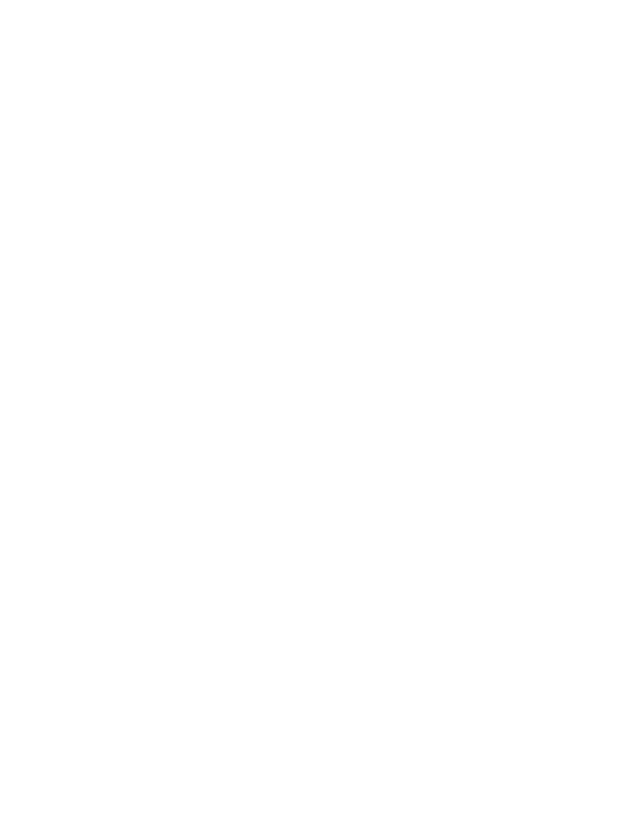
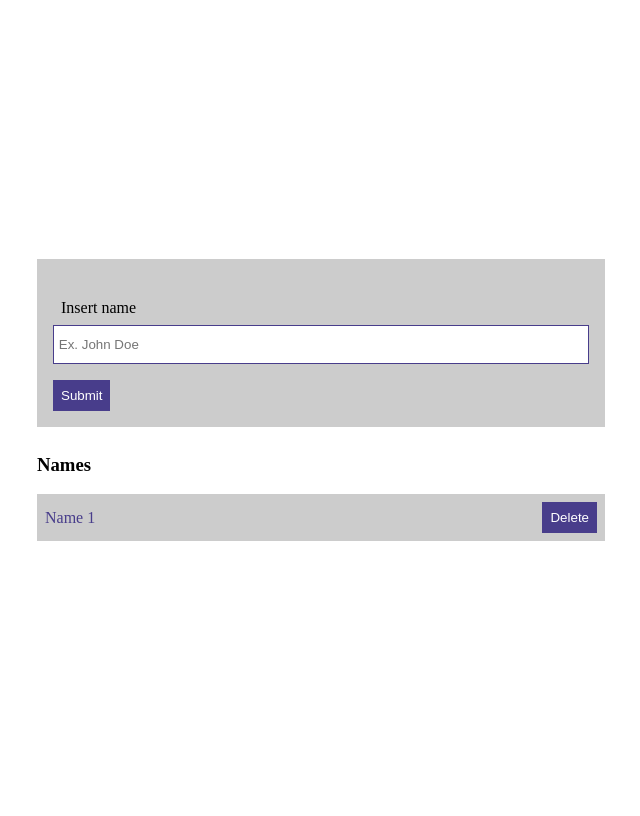
Before and after one commit to DiegoFirmiano/database, a PHP site: page / in a window 1280 px wide. Before the commit the part shown is empty. Shown: the whole page, without its empty margins (319-959 px from the left). Run offline with PHP 8.4, Linux system fonts and the light colour scheme.

Commit message:
index modifications

```diff
--- a/files/Crud.php
+++ b/files/Crud.php
@@ -20,7 +20,7 @@ class Crud
             $this->query = Connection::getConnection()->prepare($this->sql);
             $this->query->execute($values);
             return [
-                "Status" => true,
+                "status" => true,
                 "lastId" => Connection::getConnection()->lastInsertId()
             ];
         }catch(PDOException $error){
--- a/index.php
+++ b/index.php
@@ -1,4 +1,5 @@
 <?php
+error_reporting(E_ALL);
 
 require_once "files/DatabaseException.php";
 require_once "files/Connection.php";
@@ -7,8 +8,6 @@ require_once "files/Crud.php";
 //Uncomment the line below to database connection response
 //var_dump(Connection::getConnection());
 
-
-$crud = new Crud();
 
 //Uncomment this line to see read results
 //var_dump($crud->read("names","*")->rowCount());
@@ -32,3 +31,153 @@ $crud = new Crud();
 //    id int(11) not null auto_increment primary key,
 //    name varchar(255) unique key
 //) engine = InnoDb character set = utf8mb4;
+
+$crud = new Crud();
+$message = null;
+
+if (isset($_POST["name"])) {
+
+    //fast chek if name is greater than 3 characters
+    if (strlen(trim($_POST["name"])) < 3) {
+        $message = "Please enter your name";
+    } else {
+
+
+        //Check if value does not exist in database
+        if ($crud->read("names", "name", "where name=?", [$_POST["name"]])->rowCount() === 0) {
+
+            //Insert data
+            $insert = $crud->create("names", "name=?", [$_POST["name"]]);
+
+            //Check if data has been inserted | $insert["status"] returns bool value  & $insert["lastId"] returns last id inserted
+            if (isset($insert["status"])) {
+                //Returns successful message and last ID inserted
+                $message = "Data has been inserted. the item ID is {$insert["lastId"]}";
+            } else {
+                //Return insert fail message
+                $message = "Sorry, data cannot be inserted";
+            }
+        } else {
+            //Returns message name already exist
+            $message = "This name already exist";
+        }
+
+
+    }
+}
+
+?>
+
+
+<!doctype html>
+<html lang="en">
+<head>
+
+    <meta charset="utf-8">
+    <meta name="viewport" content="width=device-width, initial-scale=1">
+
+    <title>CRUD - With PHP</title>
+</head>
+<body>
+<style>
+    * {
+        box-sizing: border-box;
+        padding: 0;
+        border: 0;
+    }
+
+    .container {
+        width: 100%;
+        display: flex;
+        justify-content: center;
+        min-height: 100vh;
+        align-items: center;
+    }
+
+    @media screen and (max-width: 600px) {
+        .inner-container {
+            width: 100% !important;
+        }
+    }
+
+    .inner-container {
+        width: 600px;
+        padding: 1rem;
+    }
+
+    form {
+        width: 100%;
+        padding: .5rem;
+        background: #cccccc;
+        display: flex;
+        flex-direction: column;
+    }
+
+    form div, label {
+        width: 100%;
+        display: block;
+        padding: .5rem;
+    }
+
+    input {
+        padding: .7rem .3rem;
+        width: 100%;
+        border: 1px solid darkslateblue;
+    }
+
+    button {
+        background: darkslateblue;
+        color: white;
+        border: 0;
+        padding: .5rem;
+        cursor: pointer;
+    }
+
+    ul {
+        list-style: none;
+        display: block;
+        width: 100%;
+    }
+
+    ul li {
+        display: flex;
+        justify-content: space-between;
+        padding: .5rem;
+        background: #cccccc;
+        color: darkslateblue;
+        margin: 2px 0;
+        align-items: center;
+    }
+
+</style>
+
+<div class="container">
+    <div class="inner-container">
+        <!-- Insert names form -->
+        <form method="post" enctype="multipart/form-data">
+            <!-- Display errors messages here -->
+            <div>
+                <?php echo $message ?>
+            </div>
+            <div class="form-group">
+                <label>Insert name</label>
+                <input type="text" name="name" placeholder="Ex. John Doe" required>
+            </div>
+            <div>
+                <button type="submit">Submit</button>
+            </div>
+        </form>
+
+        <hr/>
+        <h3>Names</h3>
+
+        <!-- List names -->
+        <ul>
+            <li> Name 1
+                <button>Delete</button>
+            </li>
+        </ul>
+    </div>
+</div>
+</body>
+</html>
```
